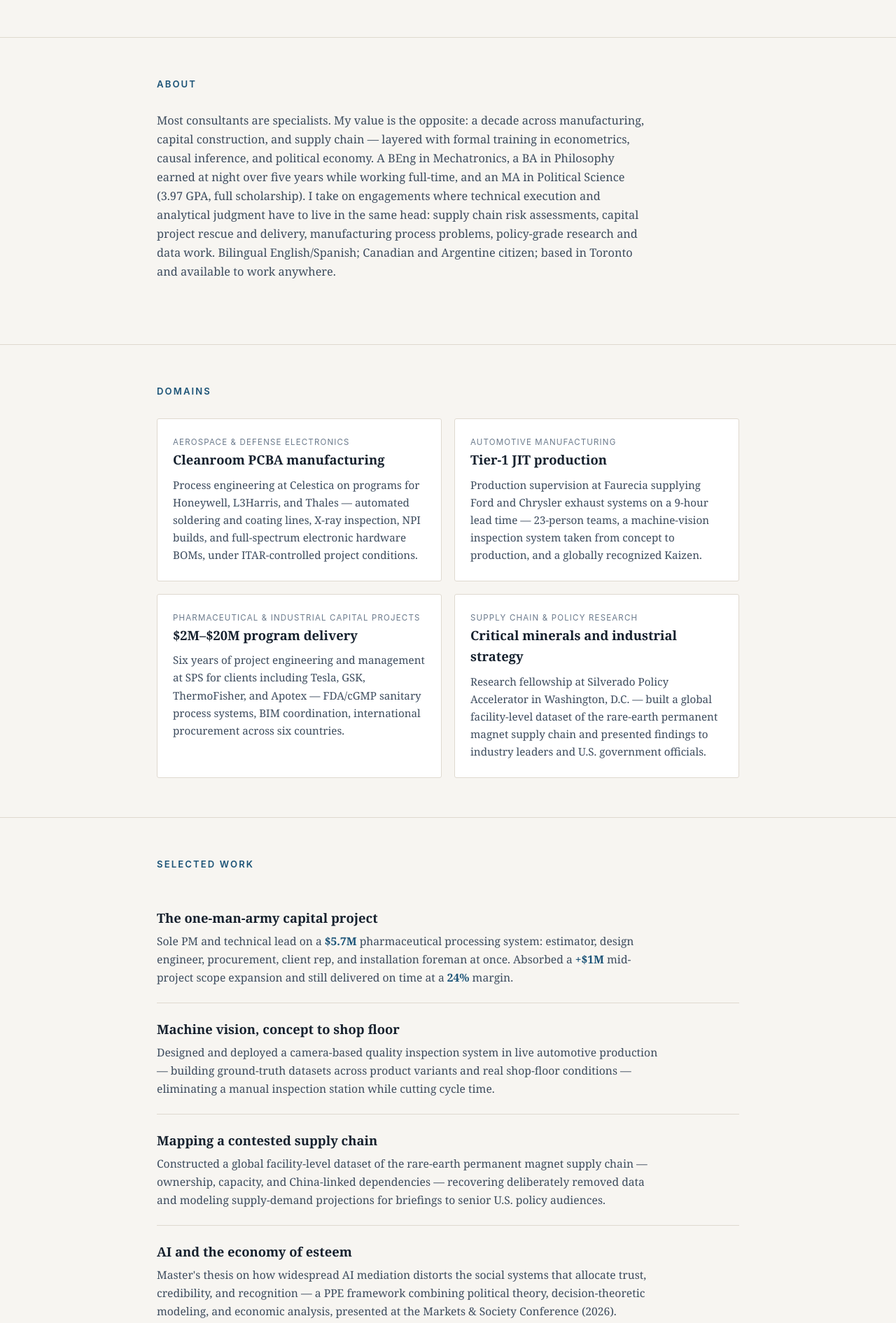
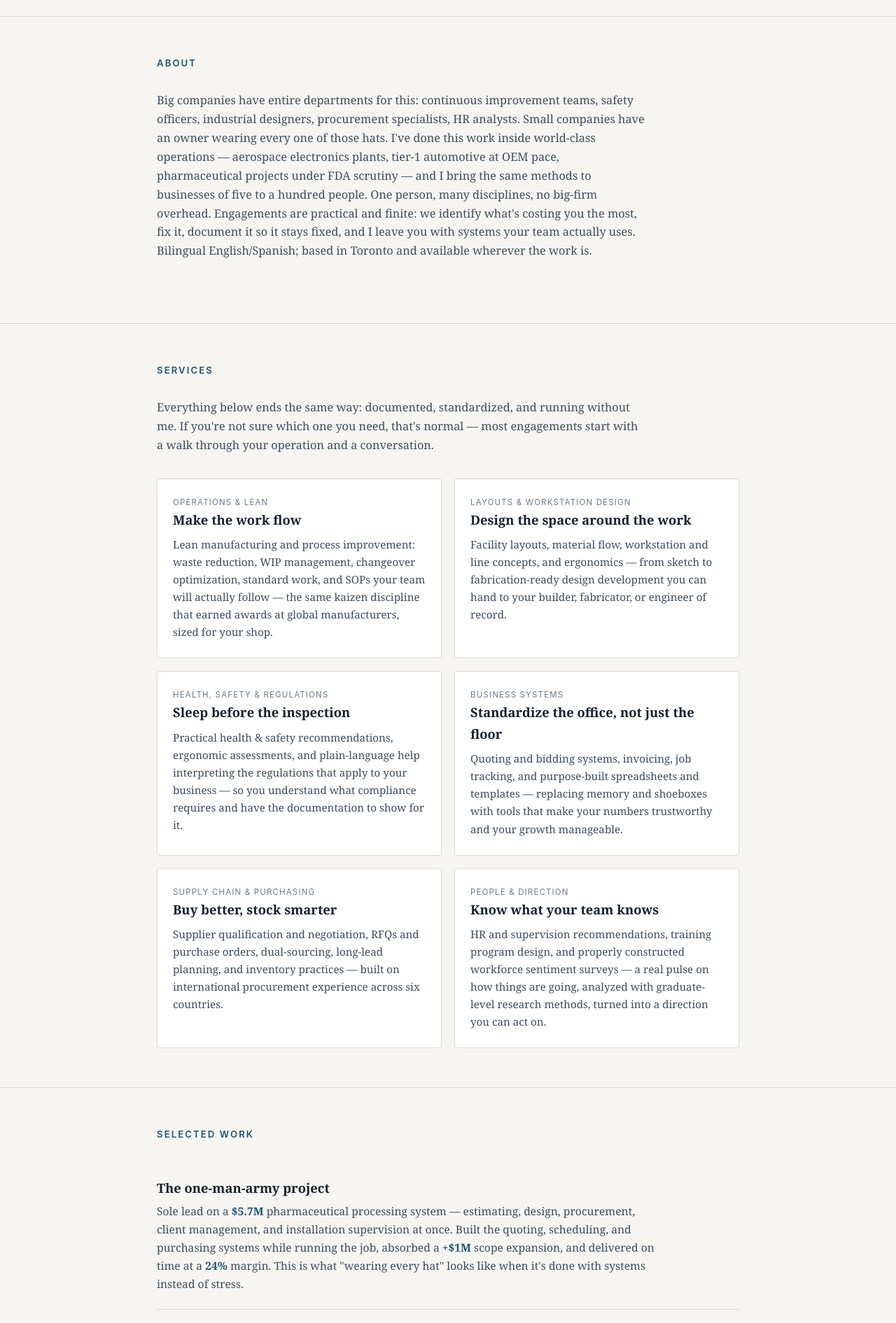
Before and after one commit to polymathsolution/polymathsolution.github.io, a plain HTML site: page index.html in a window 1280 px wide. Shown: the part 860-2751 px from the top of the page at 70% size. Drawn offline with Linux system fonts and the light colour scheme.

Commit message:
Add files via upload

```diff
--- a/index.html
+++ b/index.html
@@ -4,7 +4,7 @@
 <meta charset="UTF-8">
 <meta name="viewport" content="width=device-width, initial-scale=1.0">
 <title>Polymath Solution — Lautaro Cruz</title>
-<meta name="description" content="Polymath Solution — Lautaro Cruz. Engineering execution meets analytical depth. Consulting across aerospace & defense electronics, automotive manufacturing, pharmaceutical capital projects, and critical supply chain research.">
+<meta name="description" content="Polymath Solution — Lautaro Cruz. Operations consulting for small businesses: lean manufacturing, layouts and workstation design, health & safety, SOPs, supply chain, and the quoting, bidding, and invoicing systems that help small companies standardize and grow.">
 <style>
   :root{
     --ink:#16212e;
@@ -141,9 +141,9 @@
     <div class="brand">POLYMATH SOLUTION</div>
     <div class="nav-links">
       <a href="#about">About</a>
-      <a href="#domains">Domains</a>
+      <a href="#services">Services</a>
       <a href="#work">Selected Work</a>
-      <a href="#research">Research</a>
+      <a href="#background">Background</a>
       <a href="#contact">Contact</a>
     </div>
   </div>
@@ -156,13 +156,14 @@
     </div>
     <div class="hero-text">
     <div class="kicker sans">Polymath Solution · Lautaro Cruz</div>
-    <h1>Interesting problems, taken seriously — from the factory floor to the policy brief.</h1>
+    <h1>Your company grew faster than its systems. That's the problem I fix.</h1>
     <p class="lede">
-      I'm an engineer, project manager, and political scientist. I've programmed soldering
-      lines for defense electronics, run automotive production at OEM pace, delivered
-      multimillion-dollar pharmaceutical capital projects solo, and mapped the global
-      rare-earth magnet supply chain for policymakers in Washington. If your problem sits
-      between disciplines, it sits in my wheelhouse.
+      I help small businesses standardize and grow: lean operations, plant and workspace
+      layouts, workstation design, health &amp; safety, supply chain, and the everyday
+      systems — quotes, bids, invoices, SOPs — that turn hustle into a company. My training
+      came from big industry: aerospace electronics, tier-1 automotive, and multimillion-dollar
+      pharmaceutical projects. I bring that discipline at a size, pace, and price that fits
+      a growing business.
     </p>
     <p class="lede" style="margin-top:14px;font-size:.98rem;color:var(--muted);font-style:italic;">
       And yes — <em>Solution</em>, singular. Anyone can sell you solutions, plural.
@@ -180,50 +181,68 @@
   <div class="wrap">
     <h2 class="sans">About</h2>
     <p class="section-intro">
-      Most consultants are specialists. My value is the opposite: a decade across
-      manufacturing, capital construction, and supply chain — layered with formal training
-      in econometrics, causal inference, and political economy. A BEng in Mechatronics, a BA
-      in Philosophy earned at night over five years while working full-time, and an MA in
-      Political Science (3.97 GPA, full scholarship). I take on engagements where technical
-      execution and analytical judgment have to live in the same head: supply chain risk
-      assessments, capital project rescue and delivery, manufacturing process problems,
-      policy-grade research and data work. Bilingual English/Spanish; Canadian and Argentine
-      citizen; based in Toronto and available to work anywhere.
+      Big companies have entire departments for this: continuous improvement teams, safety
+      officers, industrial designers, procurement specialists, HR analysts. Small companies
+      have an owner wearing every one of those hats. I've done this work inside world-class
+      operations — aerospace electronics plants, tier-1 automotive at OEM pace, pharmaceutical
+      projects under FDA scrutiny — and I bring the same methods to businesses of five to
+      a hundred people. One person, many disciplines, no big-firm overhead. Engagements are
+      practical and finite: we identify what's costing you the most, fix it, document it so
+      it stays fixed, and I leave you with systems your team actually uses. Bilingual
+      English/Spanish; based in Toronto and available wherever the work is.
     </p>
   </div>
 </section>
 
-<section id="domains">
+<section id="services">
   <div class="wrap">
-    <h2 class="sans">Domains</h2>
+    <h2 class="sans">Services</h2>
+    <p class="section-intro">Everything below ends the same way: documented, standardized,
+    and running without me. If you're not sure which one you need, that's normal — most
+    engagements start with a walk through your operation and a conversation.</p>
     <div class="grid">
       <div class="card">
-        <div class="tag sans">Aerospace &amp; Defense Electronics</div>
-        <h3>Cleanroom PCBA manufacturing</h3>
-        <p>Process engineering at Celestica on programs for Honeywell, L3Harris, and Thales —
-        automated soldering and coating lines, X-ray inspection, NPI builds, and full-spectrum
-        electronic hardware BOMs, under ITAR-controlled project conditions.</p>
+        <div class="tag sans">Operations &amp; Lean</div>
+        <h3>Make the work flow</h3>
+        <p>Lean manufacturing and process improvement: waste reduction, WIP management,
+        changeover optimization, standard work, and SOPs your team will actually follow —
+        the same kaizen discipline that earned awards at global manufacturers, sized for
+        your shop.</p>
       </div>
       <div class="card">
-        <div class="tag sans">Automotive Manufacturing</div>
-        <h3>Tier-1 JIT production</h3>
-        <p>Production supervision at Faurecia supplying Ford and Chrysler exhaust systems on
-        a 9-hour lead time — 23-person teams, a machine-vision inspection system taken from
-        concept to production, and a globally recognized Kaizen.</p>
+        <div class="tag sans">Layouts &amp; Workstation Design</div>
+        <h3>Design the space around the work</h3>
+        <p>Facility layouts, material flow, workstation and line concepts, and ergonomics —
+        from sketch to fabrication-ready design development you can hand to your builder,
+        fabricator, or engineer of record.</p>
       </div>
       <div class="card">
-        <div class="tag sans">Pharmaceutical &amp; Industrial Capital Projects</div>
-        <h3>$2M–$20M program delivery</h3>
-        <p>Six years of project engineering and management at SPS for clients including Tesla,
-        GSK, ThermoFisher, and Apotex — FDA/cGMP sanitary process systems, BIM coordination,
-        international procurement across six countries.</p>
+        <div class="tag sans">Health, Safety &amp; Regulations</div>
+        <h3>Sleep before the inspection</h3>
+        <p>Practical health &amp; safety recommendations, ergonomic assessments, and plain-language
+        help interpreting the regulations that apply to your business — so you understand
+        what compliance requires and have the documentation to show for it.</p>
       </div>
       <div class="card">
-        <div class="tag sans">Supply Chain &amp; Policy Research</div>
-        <h3>Critical minerals and industrial strategy</h3>
-        <p>Research fellowship at Silverado Policy Accelerator in Washington, D.C. — built a
-        global facility-level dataset of the rare-earth permanent magnet supply chain and
-        presented findings to industry leaders and U.S. government officials.</p>
+        <div class="tag sans">Business Systems</div>
+        <h3>Standardize the office, not just the floor</h3>
+        <p>Quoting and bidding systems, invoicing, job tracking, and purpose-built
+        spreadsheets and templates — replacing memory and shoeboxes with tools that make
+        your numbers trustworthy and your growth manageable.</p>
+      </div>
+      <div class="card">
+        <div class="tag sans">Supply Chain &amp; Purchasing</div>
+        <h3>Buy better, stock smarter</h3>
+        <p>Supplier qualification and negotiation, RFQs and purchase orders, dual-sourcing,
+        long-lead planning, and inventory practices — built on international procurement
+        experience across six countries.</p>
+      </div>
+      <div class="card">
+        <div class="tag sans">People &amp; Direction</div>
+        <h3>Know what your team knows</h3>
+        <p>HR and supervision recommendations, training program design, and properly
+        constructed workforce sentiment surveys — a real pulse on how things are going,
+        analyzed with graduate-level research methods, turned into a direction you can act on.</p>
       </div>
     </div>
   </div>
@@ -233,56 +252,52 @@
   <div class="wrap">
     <h2 class="sans">Selected Work</h2>
     <div class="work-item">
-      <h3>The one-man-army capital project</h3>
-      <p>Sole PM and technical lead on a <span class="metric">$5.7M</span> pharmaceutical
-      processing system: estimator, design engineer, procurement, client rep, and installation
-      foreman at once. Absorbed a <span class="metric">+$1M</span> mid-project scope expansion
-      and still delivered on time at a <span class="metric">24%</span> margin.</p>
+      <h3>The one-man-army project</h3>
+      <p>Sole lead on a <span class="metric">$5.7M</span> pharmaceutical processing system —
+      estimating, design, procurement, client management, and installation supervision at
+      once. Built the quoting, scheduling, and purchasing systems while running the job,
+      absorbed a <span class="metric">+$1M</span> scope expansion, and delivered on time at
+      a <span class="metric">24%</span> margin. This is what "wearing every hat" looks like
+      when it's done with systems instead of stress.</p>
     </div>
     <div class="work-item">
-      <h3>Machine vision, concept to shop floor</h3>
-      <p>Designed and deployed a camera-based quality inspection system in live automotive
-      production — building ground-truth datasets across product variants and real shop-floor
-      conditions — eliminating a manual inspection station while cutting cycle time.</p>
+      <h3>Standard work that paid for itself</h3>
+      <p>Supervising a 23-person automotive production team on a 9-hour delivery lead time,
+      I cut overtime by <span class="metric">~20%</span> and defects by
+      <span class="metric">~15%</span> through standardized work and kaizen — including a
+      scheduling program I built to optimize changeovers around customer requirements. One
+      of those improvements won a global award across the whole company.</p>
     </div>
     <div class="work-item">
-      <h3>Mapping a contested supply chain</h3>
-      <p>Constructed a global facility-level dataset of the rare-earth permanent magnet
-      supply chain — ownership, capacity, and China-linked dependencies — recovering
-      deliberately removed data and modeling supply-demand projections for briefings to
-      senior U.S. policy audiences.</p>
+      <h3>Automation where it actually made sense</h3>
+      <p>Took a camera-based quality inspection system from concept to live production —
+      built the reference datasets under real shop-floor conditions, eliminated a manual
+      inspection station, and cut cycle time. Automation chosen because the numbers worked,
+      not because it was shiny.</p>
     </div>
     <div class="work-item">
-      <h3>AI and the economy of esteem</h3>
-      <p>Master's thesis on how widespread AI mediation distorts the social systems that
-      allocate trust, credibility, and recognition — a PPE framework combining political
-      theory, decision-theoretic modeling, and economic analysis, presented at the Markets
-      &amp; Society Conference (2026).</p>
+      <h3>A pulse on 500+ people under pressure</h3>
+      <p>As a volunteer data analyst for an international humanitarian organization, built
+      and maintained a database tracking 500+ clients through a period of rapid change, and
+      turned it into clear summaries leadership could act on — the same discipline behind
+      the workforce surveys I run for companies.</p>
     </div>
   </div>
 </section>
 
-<section id="research">
+<section id="background">
   <div class="wrap">
-    <h2 class="sans">Research &amp; Publications</h2>
-    <div class="pub">
-      <div class="title">Do Participatory Campaign Finance Reforms Polarize?</div>
-      <div class="venue sans">with Dr. Kistner (University of Houston) and Dr. Meisels (Yale University) — accepted, APSA Annual Meeting, Boston 2026. Difference-in-differences and synthetic control design.</div>
-    </div>
-    <div class="pub">
-      <div class="title">One Party, Many Audiences</div>
-      <div class="venue sans">with Dr. Casellas (University of Houston) — accepted, MPSA Annual Conference, Chicago 2026. Wordfish text-as-data analysis.</div>
-    </div>
-    <div class="pub">
-      <div class="title">The Unintended Aggregate Effects of AI Mediation on the Economy of Esteem</div>
-      <div class="venue sans">MA thesis, University of Houston — presented at the Markets &amp; Society Conference, Virginia 2026.</div>
-    </div>
-  </div>
-</section>
-
-<section id="credentials">
-  <div class="wrap">
-    <h2 class="sans">Education</h2>
+    <h2 class="sans">Background</h2>
+    <p class="section-intro">
+      My methods come from places where they had to work: process engineering in aerospace
+      and defense electronics manufacturing (Celestica — Honeywell, L3Harris, Thales),
+      production supervision in tier-1 automotive (Faurecia — Ford and Chrysler programs),
+      and six years managing $2M–$20M pharmaceutical and industrial projects for clients
+      like Tesla, GSK, ThermoFisher, and Apotex. On the research side: a supply chain
+      fellowship in Washington, D.C. at Silverado Policy Accelerator, and co-authored
+      research accepted at national political science conferences (APSA and MPSA, 2026) —
+      the training behind the surveys and analysis I bring to companies.
+    </p>
     <div class="cred-row">
       <div class="cred">
         <div class="deg">MA, Political Science</div>
```
